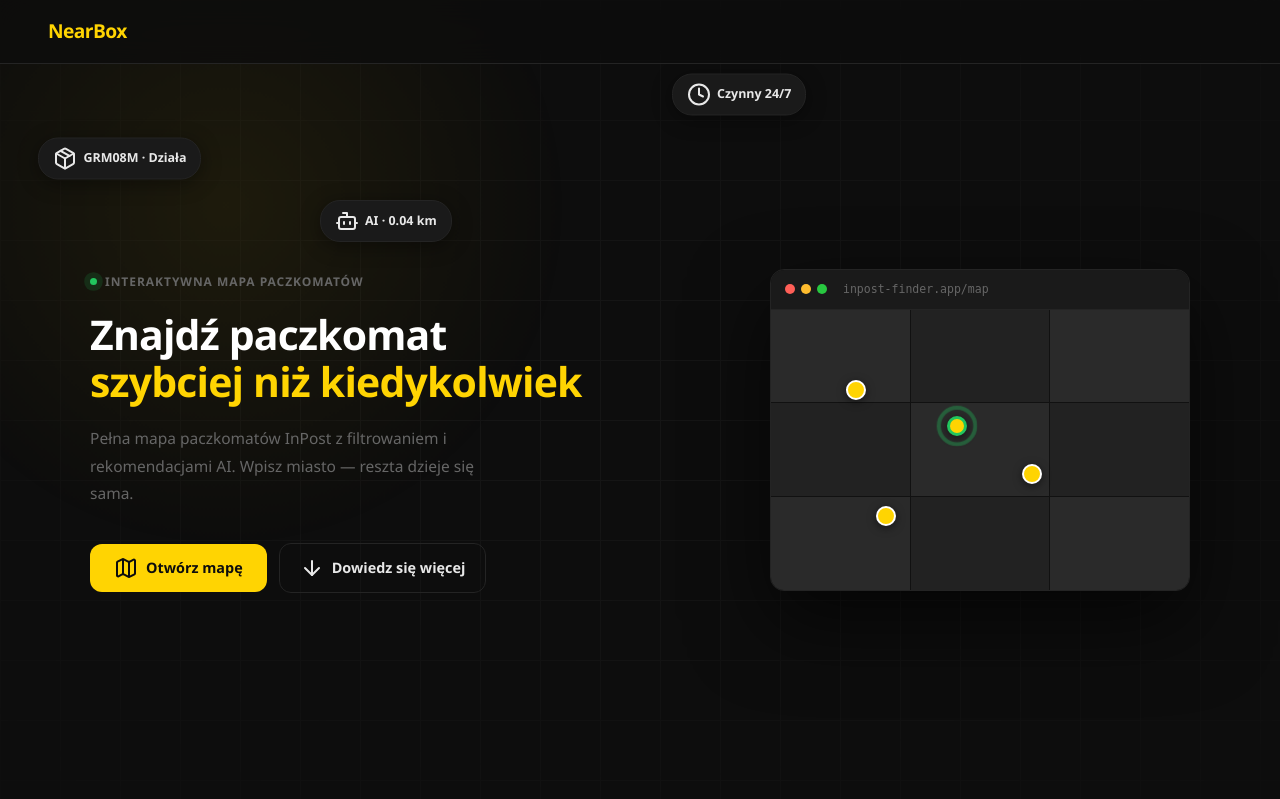
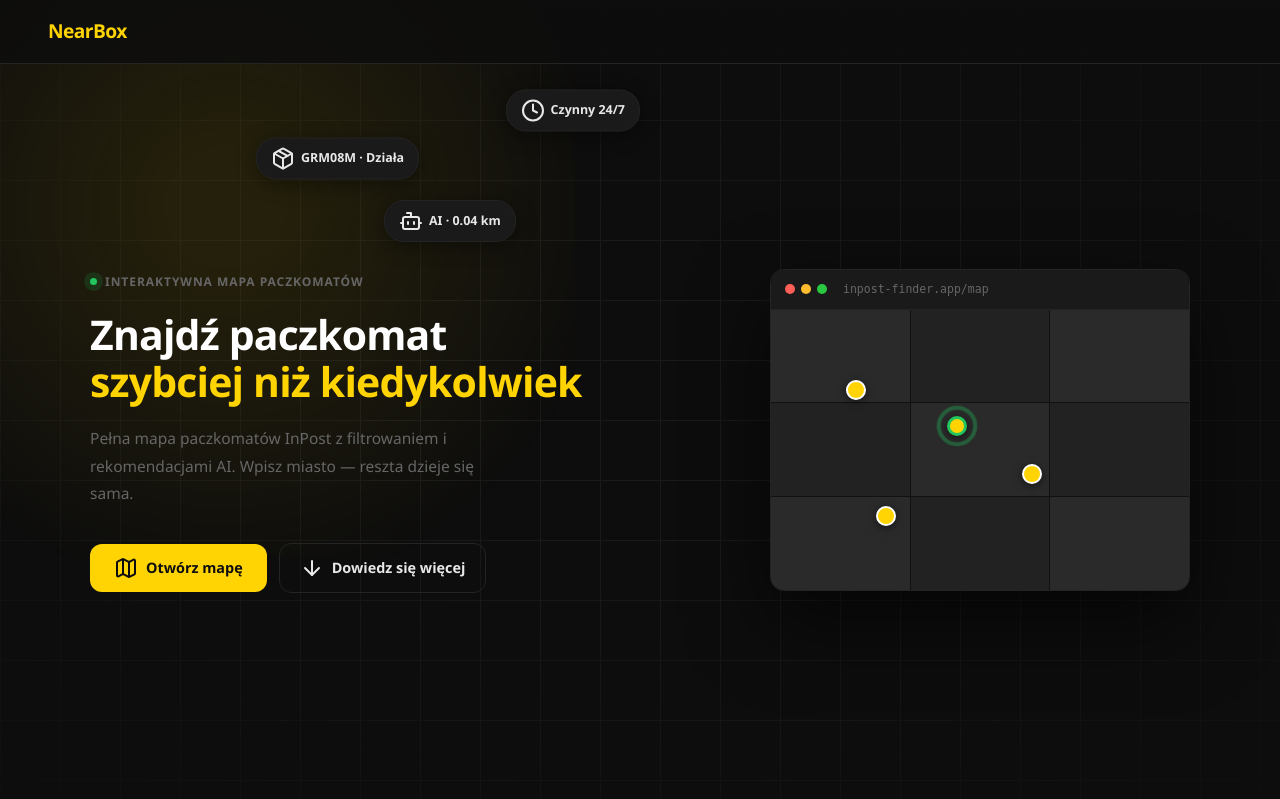
Before and after one commit to Adsutori/NearBox, a Django app: page / in a window 1280 px wide. Shown: the top 799 px of the page. Run offline with Django 5.2, Linux system fonts and the light colour scheme.

Commit message:
change maps visual

```diff
--- a/app/static/css/landing.css
+++ b/app/static/css/landing.css
@@ -159,7 +159,7 @@ h2 {
         linear-gradient(var(--border) 1px, transparent 1px),
         linear-gradient(90deg, var(--border) 1px, transparent 1px);
     background-size: 60px 60px;
-    opacity: 0.35;
+    opacity: 0.6;
     mask-image: radial-gradient(ellipse 80% 80% at 50% 50%, black 20%, transparent 100%);
     pointer-events: none;
 }
@@ -169,7 +169,7 @@ h2 {
     position: absolute;
     top: -200px; left: -200px;
     width: 700px; height: 700px;
-    background: radial-gradient(circle, rgba(255,212,2,0.07) 0%, transparent 70%);
+    background: radial-gradient(circle, rgba(255,212,2,0.1) 10%, transparent 80%);
     pointer-events: none;
     animation: glow-drift 8s ease-in-out infinite alternate;
 }
@@ -201,9 +201,9 @@ h2 {
 
 .badge-float i { width: 13px; height: 13px; color: var(--yellow); flex-shrink: 0; }
 
-.badge-1 { top: 18%; left: 3%;    animation-delay: 0s;   }
-.badge-2 { top: 10%; right: 37%;  animation-delay: 1.2s; }
-.badge-3 { top: 26%; left: 25%;   animation-delay: 0.6s; }
+.badge-1 { top: 18%; left: 20%;    animation-delay: 0s;   }
+.badge-2 { top: 12%; right: 50%;  animation-delay: 1.2s; }
+.badge-3 { top: 26%; left: 30%;   animation-delay: 0.6s; }
 
 @keyframes float {
     0%, 100% { transform: translateY(0px);  }
--- a/app/static/js/main.js
+++ b/app/static/js/main.js
@@ -56,6 +56,8 @@ function toggleTheme() {
         tileLight.remove();
         tileDark.addTo(map);
     }
+
+    map.invalidateSize();
 }
 
 // Podpięcie przycisku — po załadowaniu DOM
--- a/app/templates/index.html
+++ b/app/templates/index.html
@@ -4,7 +4,7 @@
 <head>
     <meta charset="UTF-8">
     <meta name="viewport" content="width=device-width, initial-scale=1.0">
-    <title>InPost Finder — Mapa</title>
+    <title>NearBox | Mapa</title>
     <link rel="icon" type="image/x-icon" href="{% static 'media/img/favicon.ico' %}">
 
     <link rel="stylesheet" href="https://unpkg.com/leaflet@1.9.4/dist/leaflet.css" />
--- /dev/null
+++ b/todo.txt
@@ -0,0 +1,5 @@
+- moja lokalizacja
+    - auto ustawianie miasta
+    - znajdz paczkomaty obok mnie
+
+- filtrowanie:
```
Also changed, not shown: app/static/css/main.css (+6 -1 lines).
